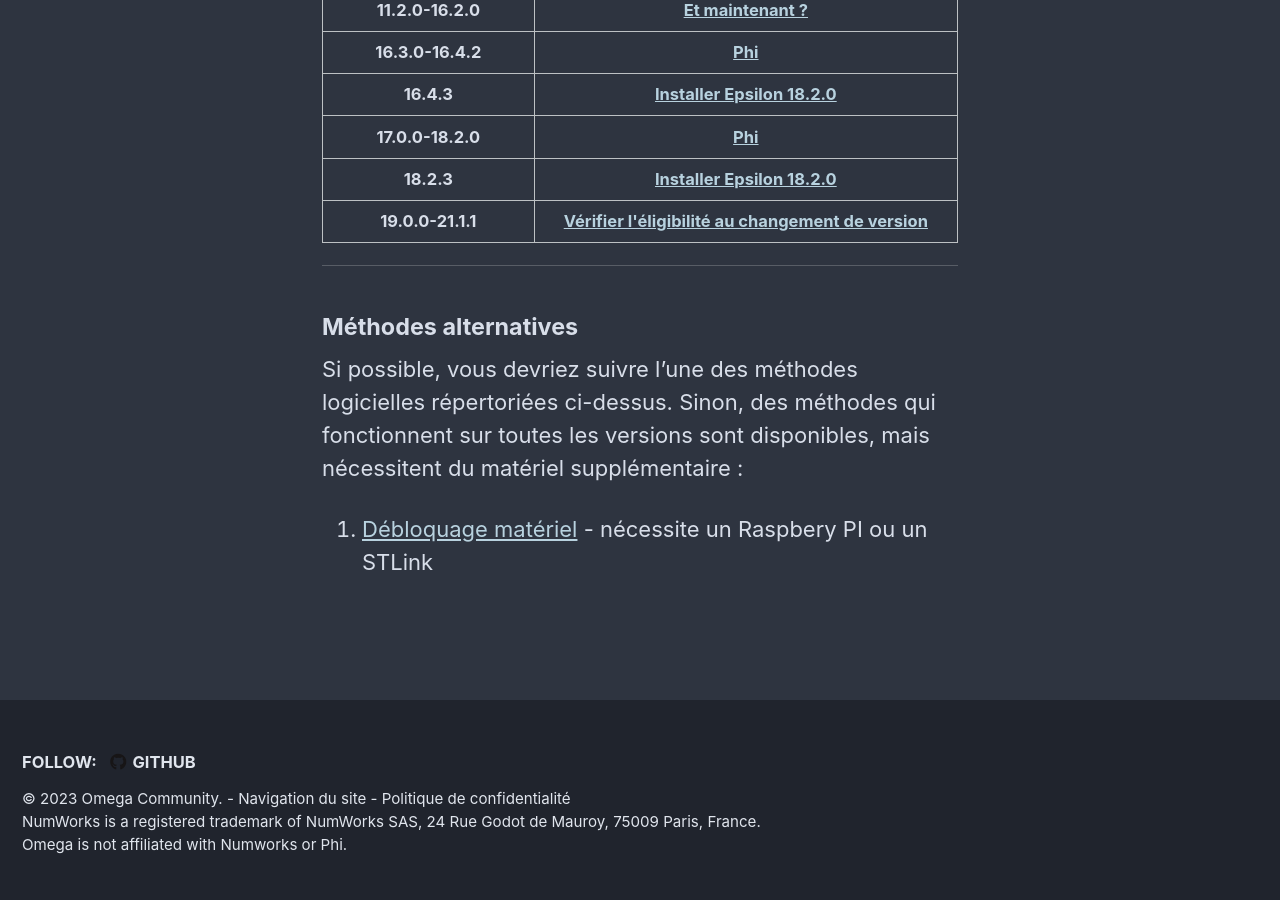
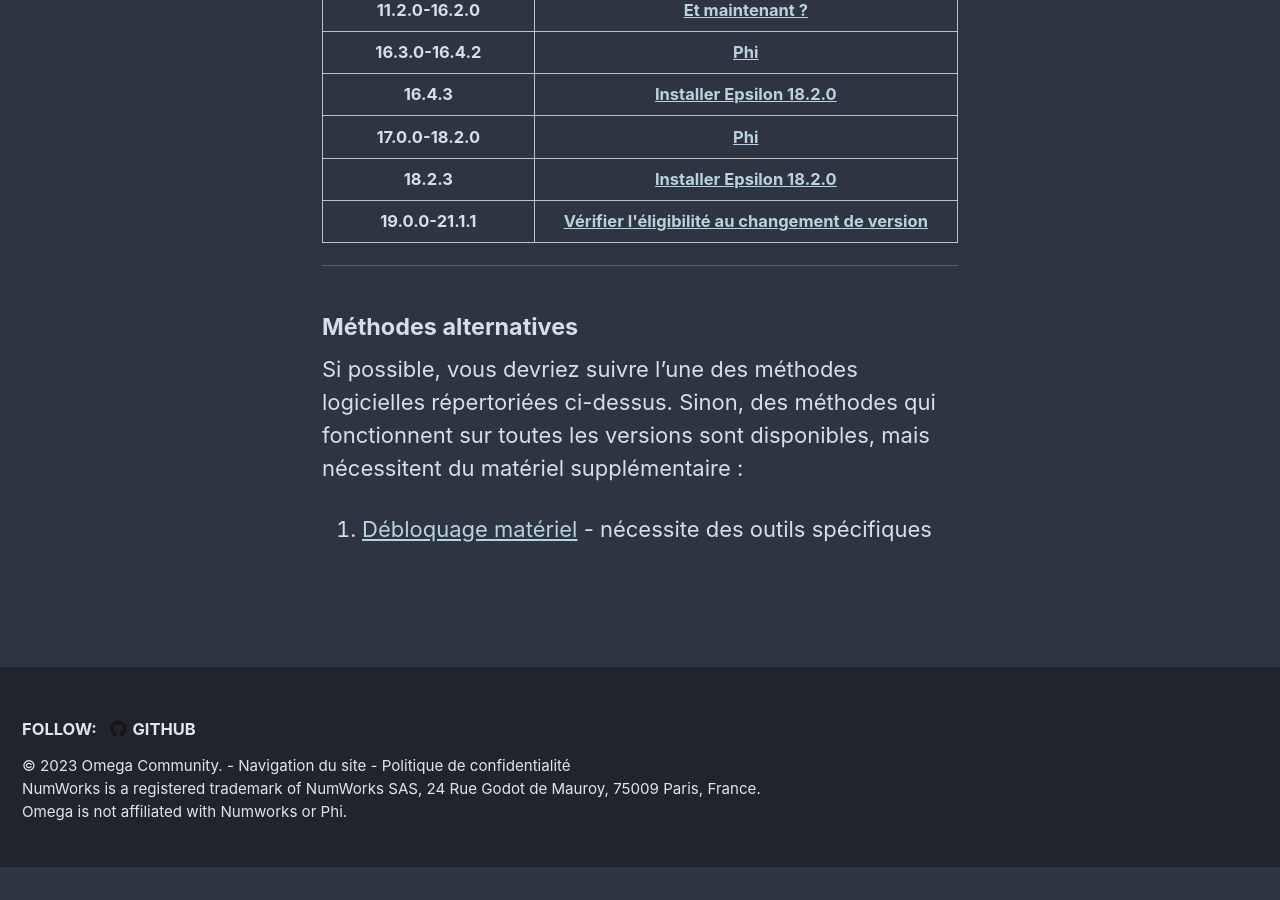
Before and after one commit to Omega-Numworks/Omega-Guide, a Jekyll site: the page built from _pages/fr_FR/n0110-is-locked.md, in a window 1280 px wide and 900 px high, scrolled down 1726 px. Built offline with Jekyll 4.4.1, drawn with Linux system fonts in a browser that asks for light colours; comment, search, counter and statistics services are not loaded; after the commit the page ends 2593 px from its top, so only the background shows below that.

Commit message:
Update n0110-is-locked.md

```diff
--- a/_pages/fr_FR/n0110-is-locked.md
+++ b/_pages/fr_FR/n0110-is-locked.md
@@ -76,4 +76,4 @@
 
 Si possible, vous devriez suivre l'une des méthodes logicielles répertoriées ci-dessus.
 Sinon, des méthodes qui fonctionnent sur toutes les versions sont disponibles, mais nécessitent du matériel supplémentaire :
-1. [Débloquage matériel](n0110-hardware-unlock) - nécessite un Raspbery PI ou un STLink
+1. [Débloquage matériel](n0110-hardware-unlock) - nécessite des outils spécifiques
```
